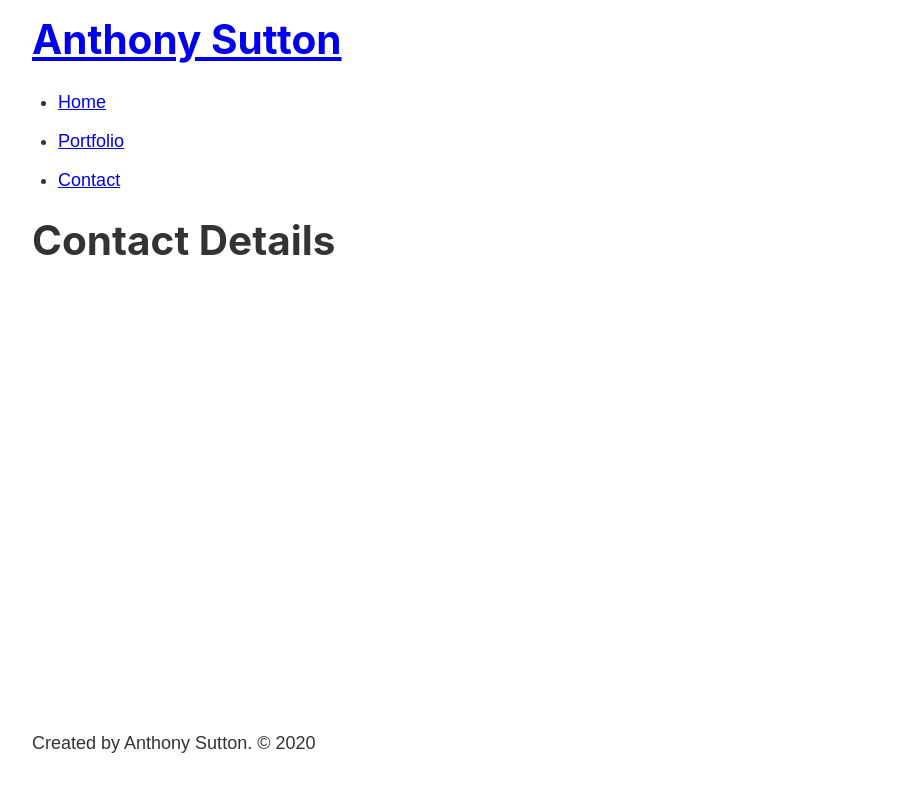
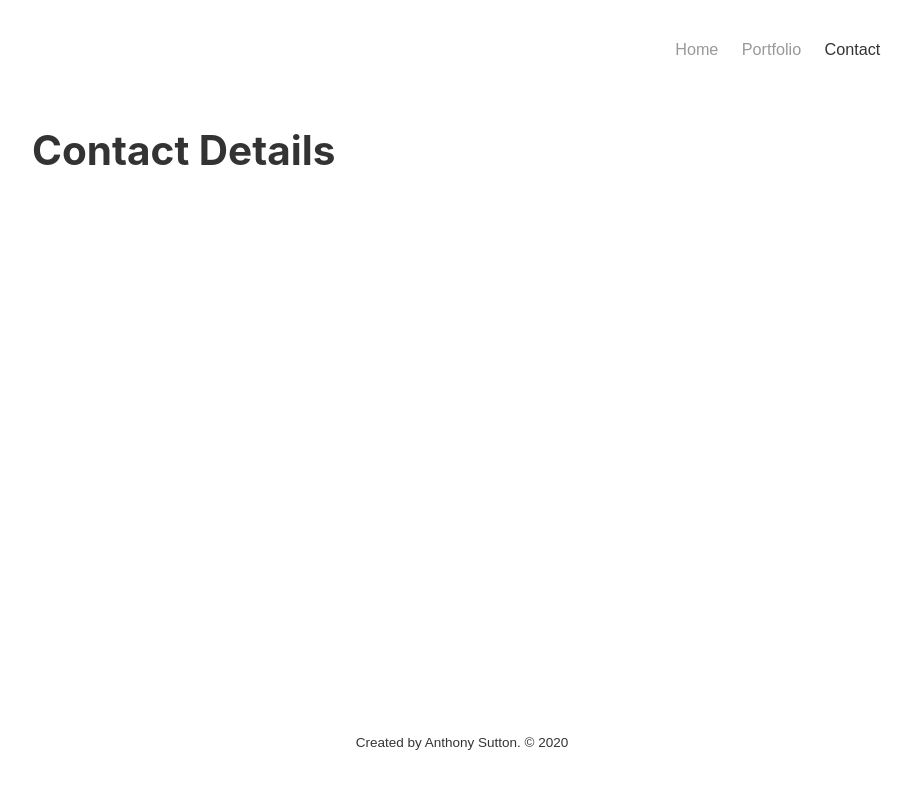
Before and after one commit to mranthonysutton/gatsby-portfolio, a Gatsby site: page /contact in a window 1280 px wide. Shown: the whole page, without its empty margins (178-1090 px from the left). Built offline with nearby package versions, Linux system fonts and the light colour scheme; Gatsby itself is replaced by a stand-in of ours.

```diff
--- a/gatsby-config.js
+++ b/gatsby-config.js
@@ -1,12 +1,14 @@
 module.exports = {
   siteMetadata: {
     title: "Anthony Sutton, Full Stack Web Developer",
+    author: "Anthony Sutton",
     linkedin: "https://www.linkedin.com/in/mranthonysutton/",
     github: "https://github.com/mranthonysutton",
     email: "anthony.sutton95@gmail.com",
   },
   plugins: [
     "gatsby-plugin-sass",
+    "gatsby-plugin-mdx",
     {
       resolve: "gatsby-source-filesystem",
       options: {
--- a/package.json
+++ b/package.json
@@ -7,6 +7,8 @@
   "license": "MIT",
   "dependencies": {
     "gatsby": "^2.22.0",
+    "gatsby-mdx": "^1.0.0",
+    "gatsby-plugin-mdx": "^1.2.11",
     "gatsby-plugin-react-helmet": "^3.3.2",
     "gatsby-plugin-sass": "^2.3.1",
     "gatsby-source-filesystem": "^2.3.7",
--- a/src/components/footer.js
+++ b/src/components/footer.js
@@ -1,9 +1,10 @@
 import React from "react";
+import footerStyles from "./footer.module.scss";
 
 const Footer = () => {
   const yearDate = new Date().getFullYear();
   return (
-    <footer>
+    <footer className={footerStyles.footer}>
       <p>Created by Anthony Sutton. &copy; {yearDate}</p>
     </footer>
   );
--- /dev/null
+++ b/src/components/footer.module.scss
@@ -0,0 +1,6 @@
+.footer {
+    margin-top: 3rem;
+    font-size: 0.75rem;
+    text-align: center;
+    padding-top: 1rem;
+}
--- a/src/components/header.js
+++ b/src/components/header.js
@@ -1,22 +1,38 @@
 import React from "react";
 import { Link } from "gatsby";
+import headerStyles from "./header.module.scss";
 
 const Header = () => {
   return (
-    <header>
-      <h1>
-        <Link to="/">Anthony Sutton</Link>
-      </h1>
+    <header className={headerStyles.header}>
       <nav>
-        <ul>
+        <ul className={headerStyles.navList}>
           <li>
-            <Link to="/">Home</Link>
+            <Link
+              to="/"
+              className={headerStyles.navItem}
+              activeClassName={headerStyles.activeNavItem}
+            >
+              Home
+            </Link>
           </li>
           <li>
-            <Link to="/portfolio">Portfolio</Link>
+            <Link
+              to="/portfolio"
+              className={headerStyles.navItem}
+              activeClassName={headerStyles.activeNavItem}
+            >
+              Portfolio
+            </Link>
           </li>
           <li>
-            <Link to="/contact">Contact</Link>
+            <Link
+              to="/contact"
+              className={headerStyles.navItem}
+              activeClassName={headerStyles.activeNavItem}
+            >
+              Contact
+            </Link>
           </li>
         </ul>
       </nav>
--- /dev/null
+++ b/src/components/header.module.scss
@@ -0,0 +1,31 @@
+.header {
+  padding: 1rem 0 3rem;
+}
+
+.title {
+  color: #000000;
+  font-size: 3rem;
+  text-decoration: none;
+}
+
+.navList {
+  display: flex;
+  justify-content: flex-end;
+  list-style-type: none;
+  margin: 0;
+}
+
+.navItem {
+  color: #999999;
+  font-size: 0.9rem;
+  margin: 0 0.65rem;
+  text-decoration: none;
+
+  &:hover {
+    color: #666666;
+  }
+}
+
+.activeNavItem {
+  color: #333;
+}
--- a/src/pages/contact.js
+++ b/src/pages/contact.js
@@ -1,15 +1,13 @@
 import React from "react";
-import Layout from "../components/layout";
-import Head from "../components/head";
+import Layout from "../components/layout.js";
+import Head from "../components/head.js";
 
 const ContactPage = () => {
   return (
-    <div>
-      <Layout>
-        <Head title="Contact Me" />
-        <h1>Contact Details</h1>
-      </Layout>
-    </div>
+    <Layout>
+      <Head title="Contact Me" />
+      <h1>Contact Details</h1>
+    </Layout>
   );
 };
 
--- a/src/pages/index.js
+++ b/src/pages/index.js
@@ -6,7 +6,7 @@ const IndexPage = () => {
   return (
     <Layout>
       <Head title="Home" />
-      <h1>This is a test</h1>
+      <h1>Display stuff here...</h1>
     </Layout>
   );
 };
```
Also changed, not shown: 1 other file.
